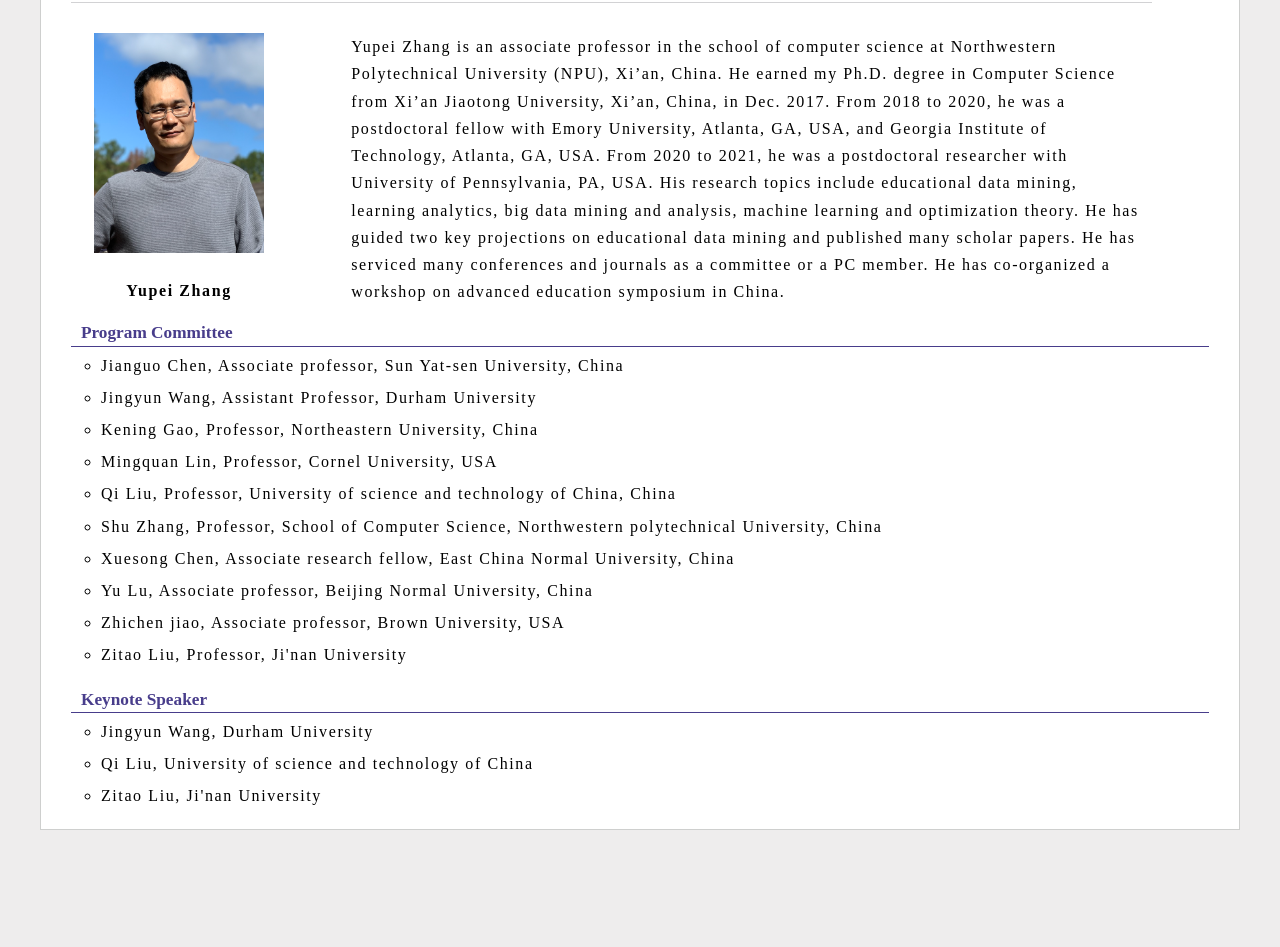
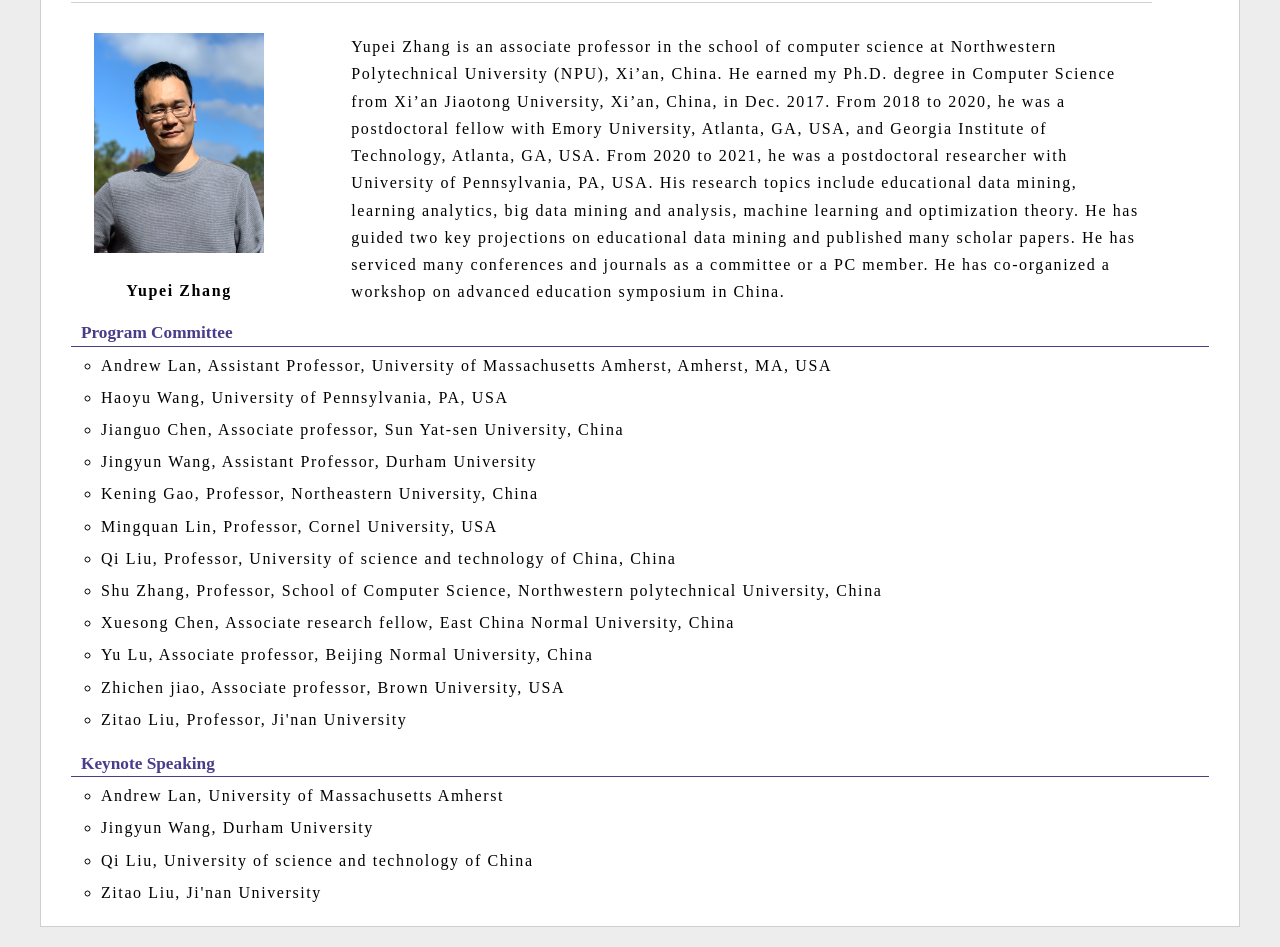
Before and after one commit to vpomelo/AIBDE2023, a plain HTML site: page organization.html in a window 1280 px wide. Shown: the part 943-1890 px from the top of the page. Before the commit the page ends 1793 px from the top, so only its background shows below. Drawn offline with Linux system fonts and the light colour scheme.

Commit message:
Update organization.html

```diff
--- a/organization.html
+++ b/organization.html
@@ -72,6 +72,8 @@
 
             <h2>Program Committee</h2>
             <ul class="list1">
+                <li>Andrew Lan, Assistant Professor, University of Massachusetts Amherst, Amherst, MA, USA</li>
+                <li>Haoyu Wang, University of Pennsylvania, PA, USA</li>
                 <li>Jianguo Chen, Associate professor, Sun Yat-sen University, China</li>
                 <li>Jingyun Wang, Assistant Professor, Durham University</li>
                 <li>Kening Gao, Professor, Northeastern University, China</li>
@@ -83,8 +85,9 @@
                 <li>Zhichen jiao, Associate professor, Brown University, USA</li>
                 <li>Zitao Liu, Professor, Ji'nan University</li>
             </ul>
-            <h2>Keynote Speaker</h2>
+            <h2>Keynote Speaking</h2>
             <ul class="list1">
+                <li>Andrew Lan, University of Massachusetts Amherst</li>
                 <!-- <li>Jing Tan, Tsinghua University</li> -->
                 <li>Jingyun Wang, Durham University</li>
                 <!-- <li>Aoying Zhou, East China Normal University</li> -->
```
